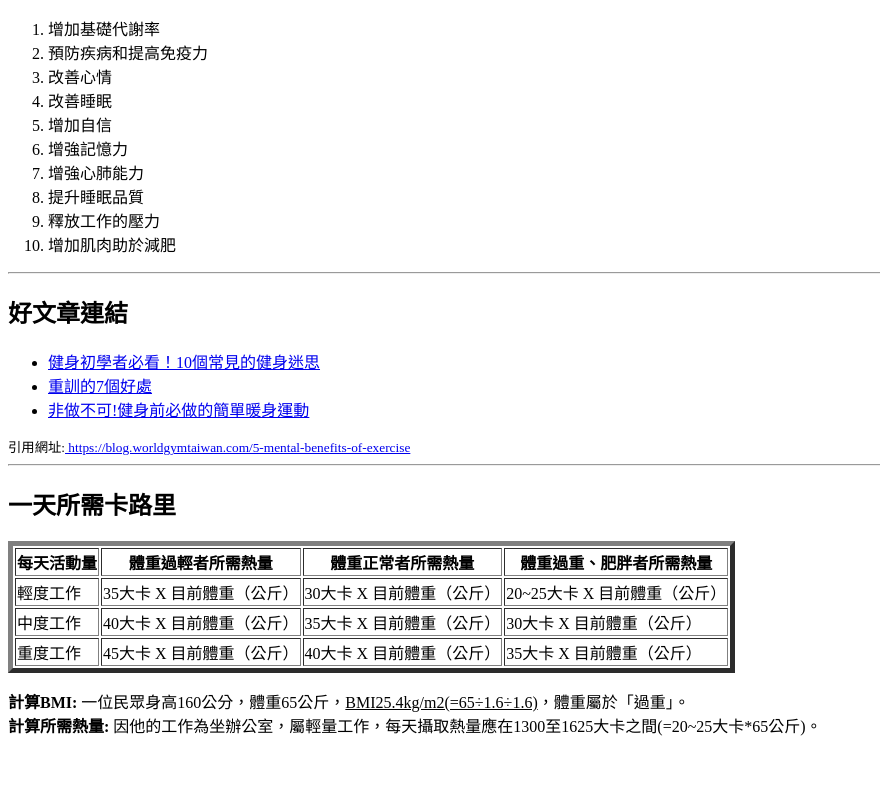
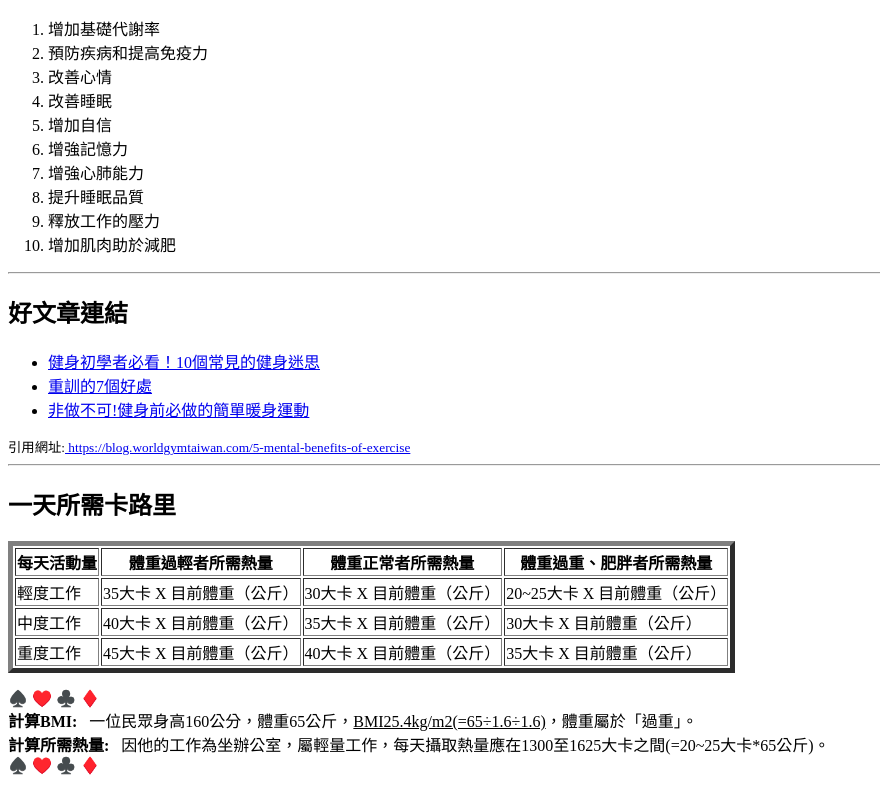
Before and after one commit to SandyChen1201/gym-demo, a plain HTML site: page index.html in a window 1280 px wide. Shown: the part 403-1194 px from the top of the page, without its empty margins (0-880 px from the left). Before the commit the page ends 1156 px from the top, so only its background shows below. Drawn offline with Linux system fonts and the light colour scheme.

Commit message:
完成表格(新增特殊符號)

```diff
--- a/index.html
+++ b/index.html
@@ -75,10 +75,12 @@
         </tbody>
     </table>
     <p>
-        <b>計算BMI:</b>
+        ♠️ ♥️ ♣️ ♦️<br>
+        <b>計算BMI:&nbsp;&nbsp;</b>
         一位民眾身高160公分，體重65公斤，<u>BMI25.4kg/m2(=65÷1.6÷1.6)</u>，體重屬於「過重」。<br>
-        <b>計算所需熱量:</b>
+        <b>計算所需熱量:&nbsp;&nbsp;</b>
         因他的工作為坐辦公室，屬輕量工作，每天攝取熱量應在1300至1625大卡之間(=20~25大卡*65公斤)。
+        <br>♠️ ♥️ ♣️ ♦️
     </p>
 </body>
 
```
